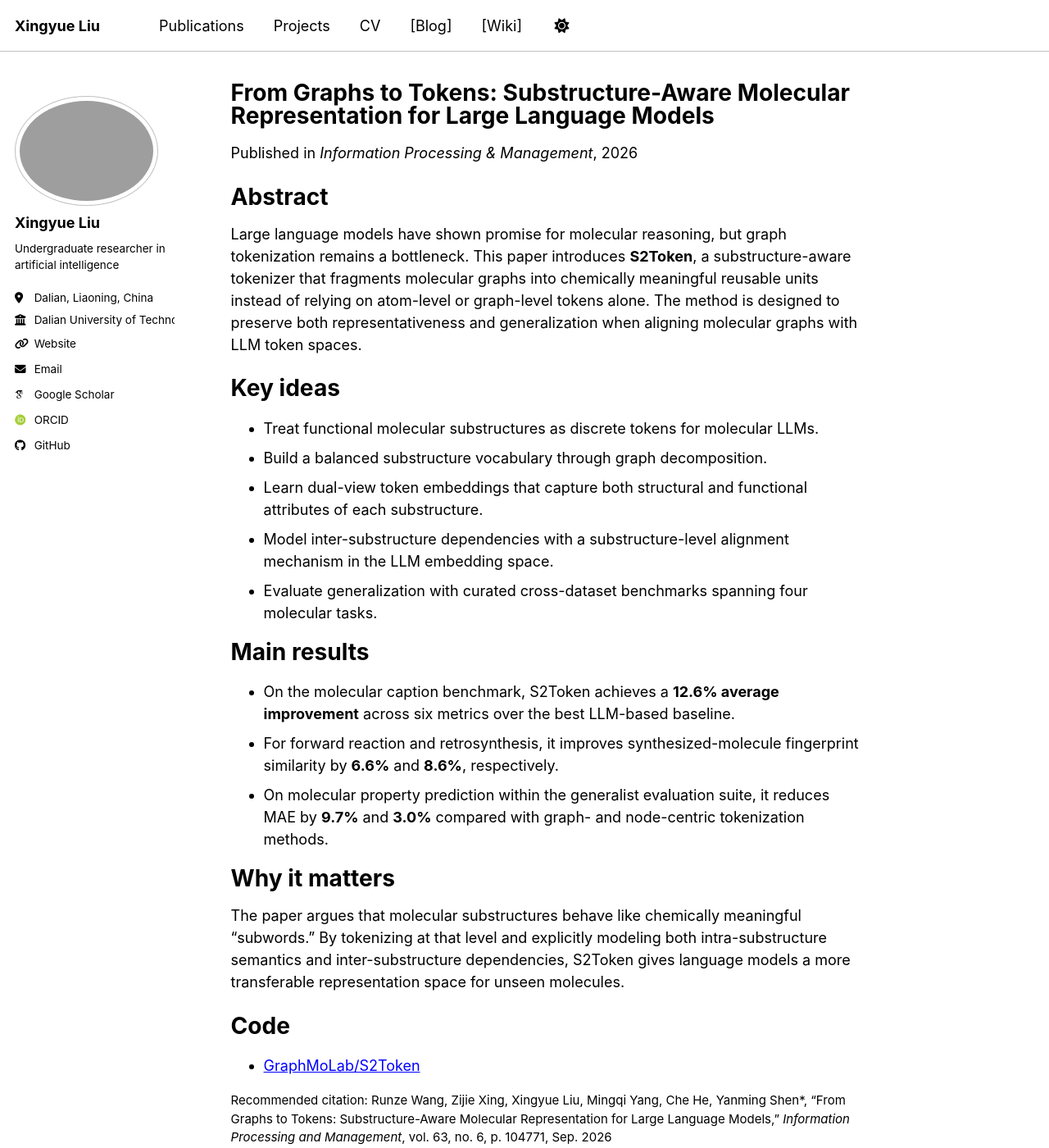
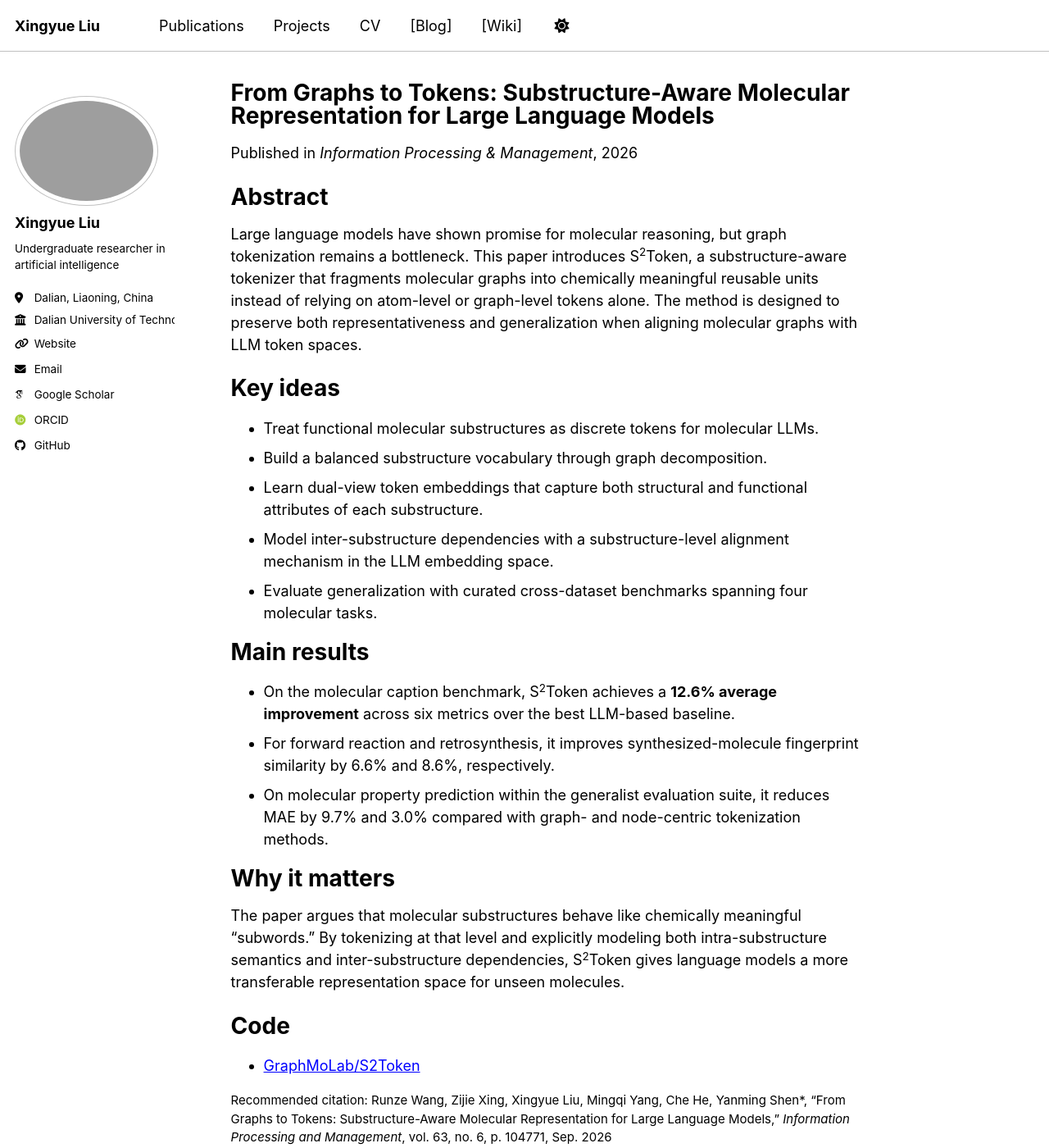
Before and after one commit to recynie/recynie.github.io, a Jekyll site: the page built from _publications/from-graphs-to-tokens.md, in a window 1280 px wide and 1400 px high. Shown: the whole window at 82% size. Built offline with Jekyll 4.4.1, drawn with Linux system fonts in a browser that asks for light colours; some web fonts are replaced; a script bundle is joined from its source files by our own code; library files that are not in the unit come from our copies.

Commit message:
update publication pages

```diff
--- a/_publications/from-graphs-to-tokens.md
+++ b/_publications/from-graphs-to-tokens.md
@@ -3,7 +3,7 @@ title: "From Graphs to Tokens: Substructure-Aware Molecular Representation for L
 collection: publications
 category: manuscripts
 permalink: /publication/from-graphs-to-tokens
-excerpt: 'S2Token treats chemically meaningful molecular substructures as tokens, improving both representativeness and generalization for molecular large language models.'
+excerpt: 'S<sup>2</sup>Token treats chemically meaningful molecular substructures as tokens, improving both representativeness and generalization for molecular large language models.'
 date: 2026-03-28
 venue: 'Information Processing & Management'
 slidesurl:
@@ -14,7 +14,7 @@ citation: 'Runze Wang, Zijie Xing, Xingyue Liu, Mingqi Yang, Che He, Yanming She
 Abstract
 ======
 
-Large language models have shown promise for molecular reasoning, but graph tokenization remains a bottleneck. This paper introduces **S2Token**, a substructure-aware tokenizer that fragments molecular graphs into chemically meaningful reusable units instead of relying on atom-level or graph-level tokens alone. The method is designed to preserve both representativeness and generalization when aligning molecular graphs with LLM token spaces.
+Large language models have shown promise for molecular reasoning, but graph tokenization remains a bottleneck. This paper introduces S<sup>2</sup>Token, a substructure-aware tokenizer that fragments molecular graphs into chemically meaningful reusable units instead of relying on atom-level or graph-level tokens alone. The method is designed to preserve both representativeness and generalization when aligning molecular graphs with LLM token spaces.
 
 Key ideas
 ======
@@ -28,14 +28,14 @@ Key ideas
 Main results
 ======
 
-- On the molecular caption benchmark, S2Token achieves a **12.6% average improvement** across six metrics over the best LLM-based baseline.
-- For forward reaction and retrosynthesis, it improves synthesized-molecule fingerprint similarity by **6.6%** and **8.6%**, respectively.
-- On molecular property prediction within the generalist evaluation suite, it reduces MAE by **9.7%** and **3.0%** compared with graph- and node-centric tokenization methods.
+- On the molecular caption benchmark, S<sup>2</sup>Token achieves a **12.6% average improvement** across six metrics over the best LLM-based baseline.
+- For forward reaction and retrosynthesis, it improves synthesized-molecule fingerprint similarity by 6.6% and 8.6%, respectively.
+- On molecular property prediction within the generalist evaluation suite, it reduces MAE by 9.7% and 3.0% compared with graph- and node-centric tokenization methods.
 
 Why it matters
 ======
 
-The paper argues that molecular substructures behave like chemically meaningful "subwords." By tokenizing at that level and explicitly modeling both intra-substructure semantics and inter-substructure dependencies, S2Token gives language models a more transferable representation space for unseen molecules.
+The paper argues that molecular substructures behave like chemically meaningful "subwords." By tokenizing at that level and explicitly modeling both intra-substructure semantics and inter-substructure dependencies, S<sup>2</sup>Token gives language models a more transferable representation space for unseen molecules.
 
 Code
 ======
```
Also changed, not shown: _publications/KnowEvo.md (+1 -1 lines).
